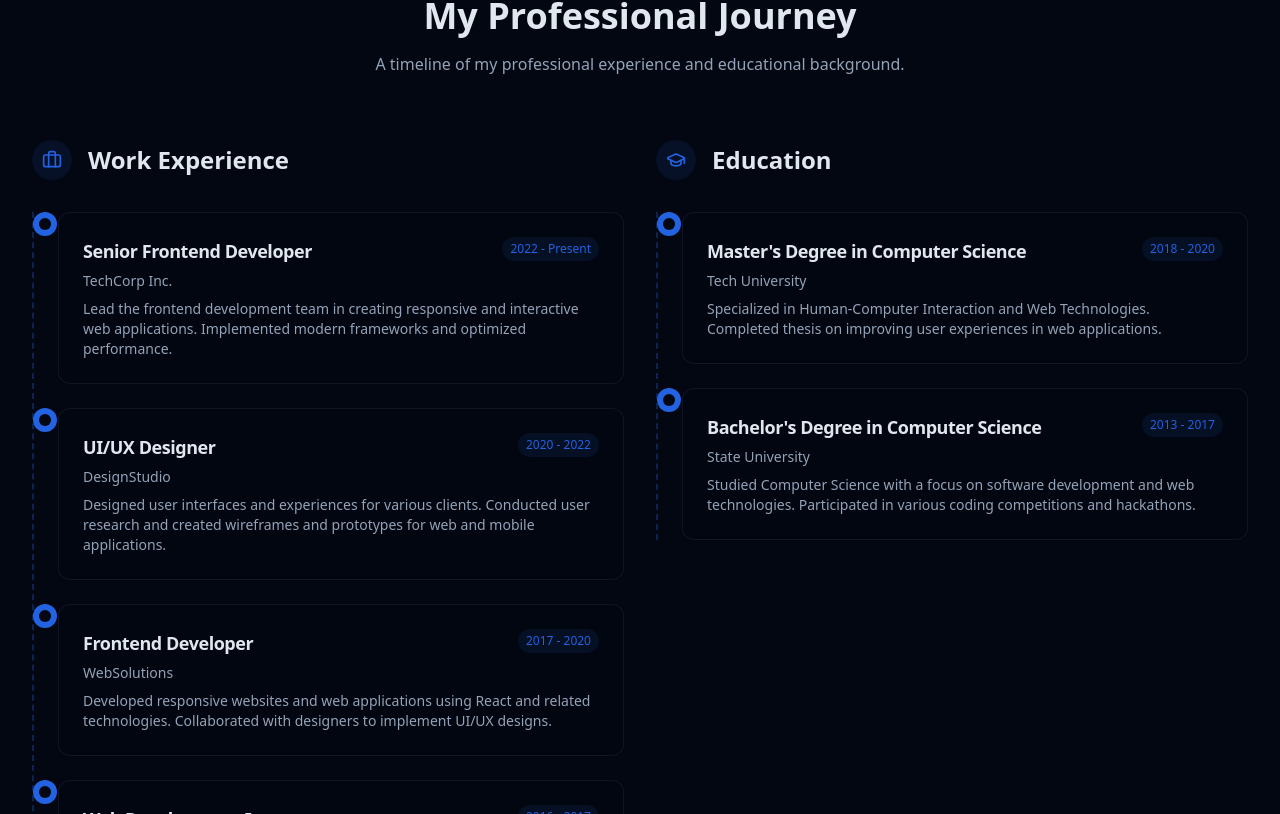
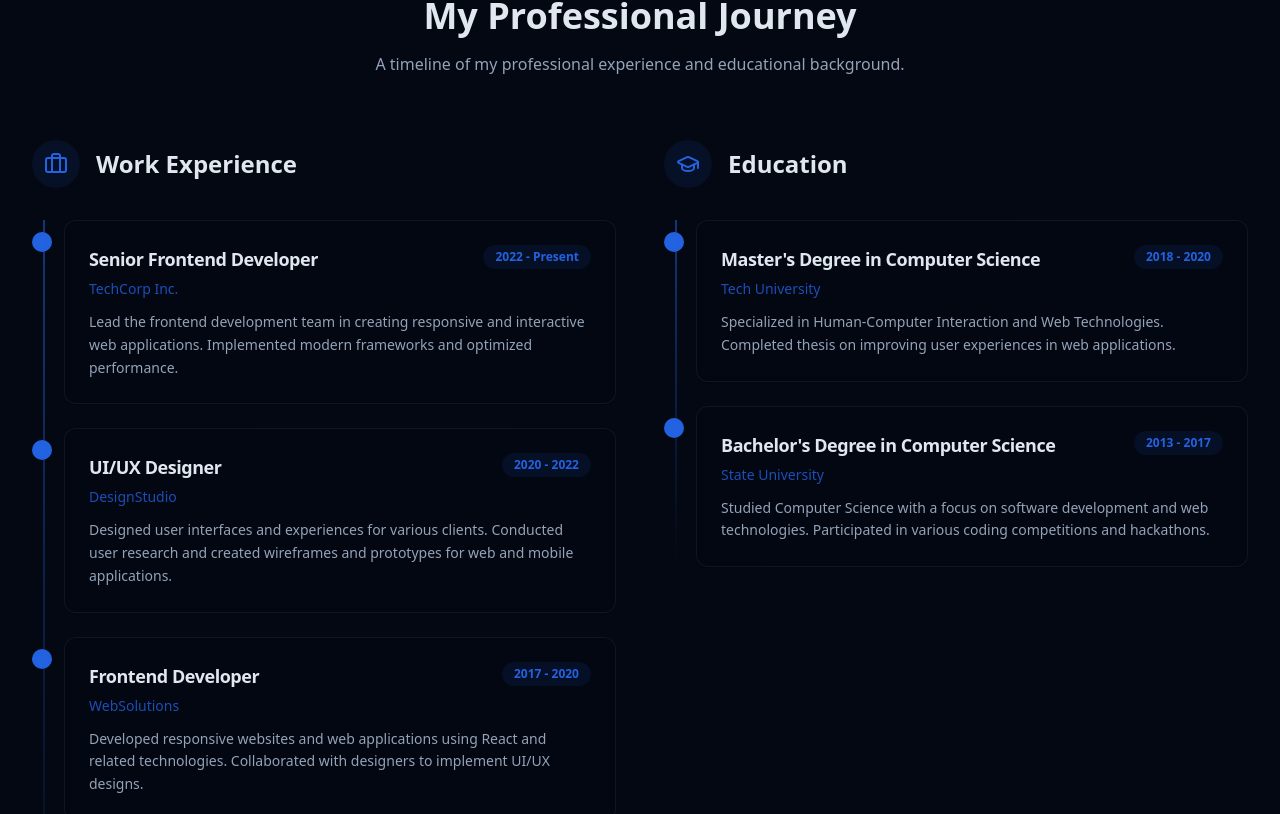
Before and after one commit to karthik558/karthiklal, a Next.js app: page / in a window 1280 px wide. Shown: the part 4166-4980 px from the top of the page. Built offline with nearby package versions, Linux system fonts and the light colour scheme; a web font is replaced by a local one.

Commit message:
portfolio: enhance experience section layout and styling; improve card design and spacing for work and education experiences

```diff
--- a/components/sections/experience-section.tsx
+++ b/components/sections/experience-section.tsx
@@ -70,7 +70,7 @@ export default function ExperienceSection() {
   const educationExperiences = experiences.filter((exp) => exp.type === "education")
 
   return (
-    <section id="experience" className="py-20 md:py-32">
+    <section id="experience" className="py-20 md:py-32 bg-secondary/5">
       <div className="container">
         <motion.div
           ref={ref}
@@ -84,7 +84,7 @@ export default function ExperienceSection() {
           <p className="text-muted-foreground">A timeline of my professional experience and educational background.</p>
         </motion.div>
 
-        <div className="grid grid-cols-1 lg:grid-cols-2 gap-8">
+        <div className="grid grid-cols-1 lg:grid-cols-2 gap-8 lg:gap-12">
           {/* Work Experience */}
           <motion.div
             initial={{ opacity: 0, x: -20 }}
@@ -92,36 +92,34 @@ export default function ExperienceSection() {
             transition={{ duration: 0.5, delay: 0.2 }}
           >
             <div className="flex items-center mb-8">
-              <div className="w-10 h-10 rounded-full bg-primary/10 flex items-center justify-center mr-4">
-                <BriefcaseIcon className="h-5 w-5 text-primary" />
+              <div className="w-12 h-12 rounded-full bg-primary/10 flex items-center justify-center mr-4">
+                <BriefcaseIcon className="h-6 w-6 text-primary" />
               </div>
               <h3 className="text-2xl font-bold">Work Experience</h3>
             </div>
 
-            <div className="space-y-6 relative pl-6 border-l-2 border-dashed border-primary/30">
+            <div className="space-y-6 relative before:absolute before:left-[11px] before:top-0 before:h-full before:w-0.5 before:bg-gradient-to-b before:from-primary/50 before:to-primary/0">
               {workExperiences.map((experience, index) => (
                 <motion.div
                   key={experience.id}
                   initial={{ opacity: 0, y: 20 }}
                   animate={isInView ? { opacity: 1, y: 0 } : { opacity: 0, y: 20 }}
                   transition={{ duration: 0.5, delay: 0.3 + index * 0.1 }}
-                  className="relative"
+                  className="relative pl-8"
                 >
-                  <div className="absolute -left-[25px] h-6 w-6 rounded-full bg-primary flex items-center justify-center">
-                    <div className="h-3 w-3 bg-background rounded-full"></div>
-                  </div>
-                  <Card className="border border-border/50 bg-card/50 backdrop-blur-sm">
-                    <CardHeader className="pb-2">
-                      <div className="flex justify-between items-start">
-                        <CardTitle className="text-lg">{experience.title}</CardTitle>
-                        <span className="text-xs font-medium bg-primary/10 text-primary px-2 py-1 rounded-full">
+                  <div className="absolute left-0 top-3 h-5 w-5 rounded-full border-4 border-primary/30 bg-primary"></div>
+                  <Card className="border border-border/50 bg-card/50 backdrop-blur-sm hover:border-primary/50 transition-colors">
+                    <CardHeader className="pb-3">
+                      <div className="flex flex-col sm:flex-row sm:justify-between sm:items-start gap-2">
+                        <CardTitle className="text-lg font-bold">{experience.title}</CardTitle>
+                        <span className="text-xs font-semibold bg-primary/10 text-primary px-3 py-1 rounded-full whitespace-nowrap">
                           {experience.duration}
                         </span>
                       </div>
-                      <div className="text-sm text-muted-foreground">{experience.company}</div>
+                      <div className="text-sm font-medium text-primary/80">{experience.company}</div>
                     </CardHeader>
                     <CardContent>
-                      <p className="text-sm text-muted-foreground">{experience.description}</p>
+                      <p className="text-sm text-muted-foreground leading-relaxed">{experience.description}</p>
                     </CardContent>
                   </Card>
                 </motion.div>
@@ -136,36 +134,34 @@ export default function ExperienceSection() {
             transition={{ duration: 0.5, delay: 0.4 }}
           >
             <div className="flex items-center mb-8">
-              <div className="w-10 h-10 rounded-full bg-primary/10 flex items-center justify-center mr-4">
-                <GraduationCap className="h-5 w-5 text-primary" />
+              <div className="w-12 h-12 rounded-full bg-primary/10 flex items-center justify-center mr-4">
+                <GraduationCap className="h-6 w-6 text-primary" />
               </div>
               <h3 className="text-2xl font-bold">Education</h3>
             </div>
 
-            <div className="space-y-6 relative pl-6 border-l-2 border-dashed border-primary/30">
+            <div className="space-y-6 relative before:absolute before:left-[11px] before:top-0 before:h-full before:w-0.5 before:bg-gradient-to-b before:from-primary/50 before:to-primary/0">
               {educationExperiences.map((education, index) => (
                 <motion.div
                   key={education.id}
                   initial={{ opacity: 0, y: 20 }}
                   animate={isInView ? { opacity: 1, y: 0 } : { opacity: 0, y: 20 }}
                   transition={{ duration: 0.5, delay: 0.5 + index * 0.1 }}
-                  className="relative"
+                  className="relative pl-8"
                 >
-                  <div className="absolute -left-[25px] h-6 w-6 rounded-full bg-primary flex items-center justify-center">
-                    <div className="h-3 w-3 bg-background rounded-full"></div>
-                  </div>
-                  <Card className="border border-border/50 bg-card/50 backdrop-blur-sm">
-                    <CardHeader className="pb-2">
-                      <div className="flex justify-between items-start">
-                        <CardTitle className="text-lg">{education.title}</CardTitle>
-                        <span className="text-xs font-medium bg-primary/10 text-primary px-2 py-1 rounded-full">
+                  <div className="absolute left-0 top-3 h-5 w-5 rounded-full border-4 border-primary/30 bg-primary"></div>
+                  <Card className="border border-border/50 bg-card/50 backdrop-blur-sm hover:border-primary/50 transition-colors">
+                    <CardHeader className="pb-3">
+                      <div className="flex flex-col sm:flex-row sm:justify-between sm:items-start gap-2">
+                        <CardTitle className="text-lg font-bold">{education.title}</CardTitle>
+                        <span className="text-xs font-semibold bg-primary/10 text-primary px-3 py-1 rounded-full whitespace-nowrap">
                           {education.duration}
                         </span>
                       </div>
-                      <div className="text-sm text-muted-foreground">{education.company}</div>
+                      <div className="text-sm font-medium text-primary/80">{education.company}</div>
                     </CardHeader>
                     <CardContent>
-                      <p className="text-sm text-muted-foreground">{education.description}</p>
+                      <p className="text-sm text-muted-foreground leading-relaxed">{education.description}</p>
                     </CardContent>
                   </Card>
                 </motion.div>
```
